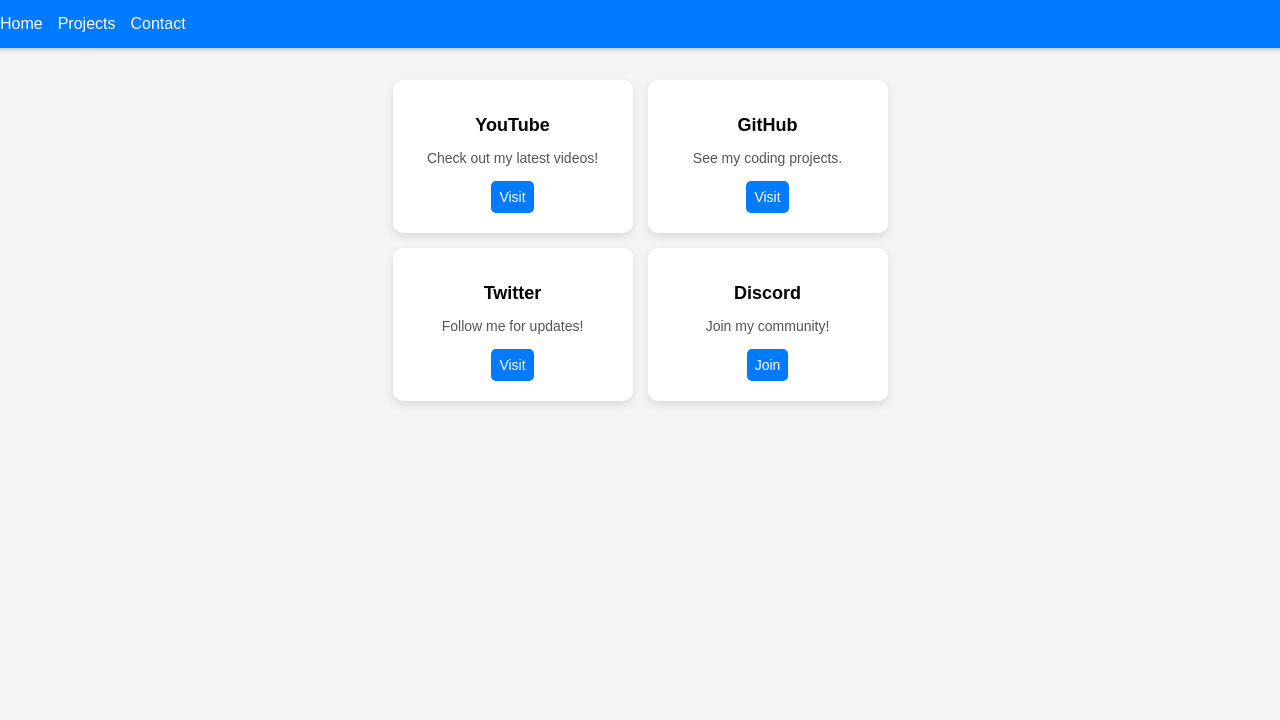
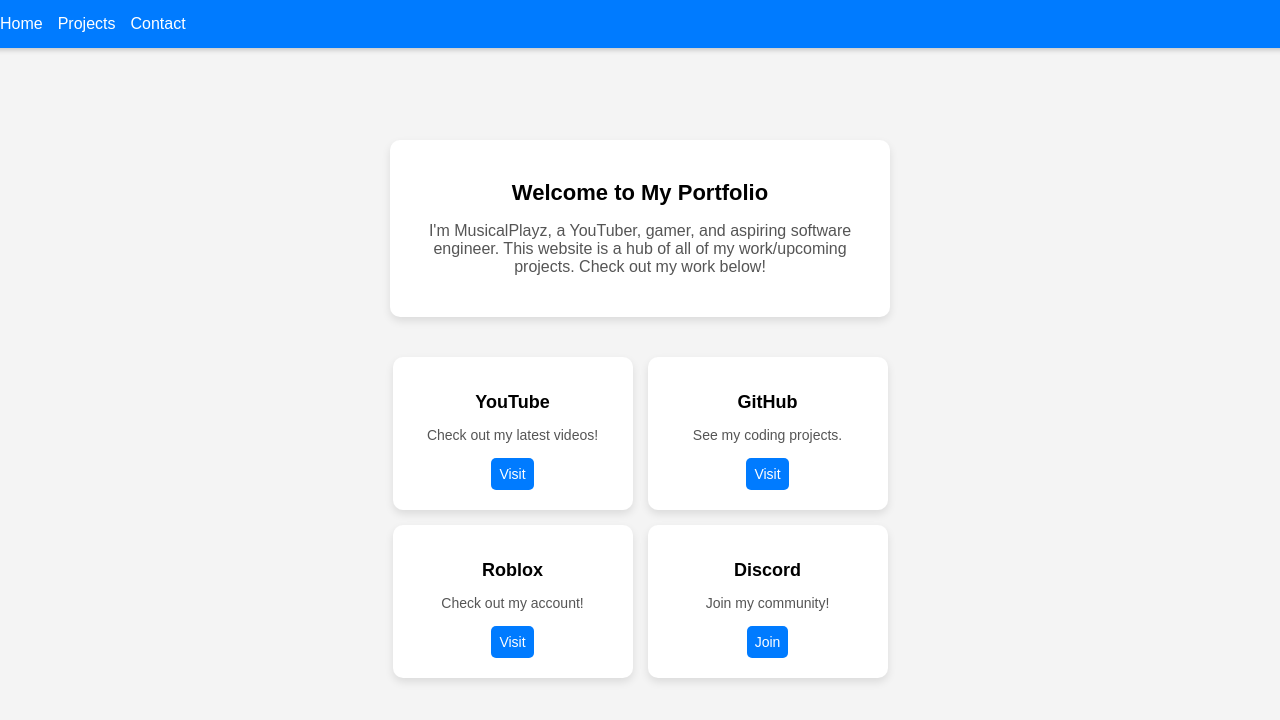
Before and after one commit to MusicalPlayz/My-Website, a plain HTML site: page index.html in a window 1280 px wide. Drawn offline with Linux system fonts and the light colour scheme.

Commit message:
Update index.html

```diff
--- a/index.html
+++ b/index.html
@@ -43,12 +43,34 @@
             text-decoration: underline;
         }
 
+        /* Large Card */
+        .large-card {
+            background: white;
+            width: 450px;
+            padding: 25px;
+            border-radius: 10px;
+            box-shadow: 0 4px 8px rgba(0, 0, 0, 0.1);
+            text-align: center;
+            margin-top: 80px; /* Spacing between navbar and large card */
+            margin-bottom: 20px; /* Space between large card and grid */
+        }
+
+        .large-card h1 {
+            font-size: 22px;
+            margin-bottom: 10px;
+        }
+
+        .large-card p {
+            color: #555;
+            font-size: 16px;
+        }
+
         /* Container for cards */
         .container {
             display: grid;
             grid-template-columns: repeat(2, 1fr);
             gap: 15px;
-            margin-top: 20px;
+            margin-top: 20px; /* Adds space above the grid */
         }
 
         .card {
@@ -92,13 +114,19 @@
     <!-- Top Bar -->
     <div class="navbar">
         <div class="nav-links">
-            <a href="#">Home</a>
-            <a href="#">Projects</a>
+            <a href="https://musicalplayz.github.io/My-Website/">Home</a>
+            <a href="https://github.com/MusicalPlayz/My-Website">Projects</a>
             <a href="#">Contact</a>
         </div>
     </div>
 
-    <!-- Cards -->
+    <!-- Large Card Above Grid -->
+    <div class="large-card">
+        <h1>Welcome to My Portfolio</h1>
+        <p>I'm MusicalPlayz, a YouTuber, gamer, and aspiring software engineer. This website is a hub of all of my work/upcoming projects. Check out my work below!</p>
+    </div>
+
+    <!-- Cards Grid -->
     <div class="container">
         <div class="card">
             <h2>YouTube</h2>
@@ -109,13 +137,13 @@
         <div class="card">
             <h2>GitHub</h2>
             <p>See my coding projects.</p>
-            <button onclick="window.location.href='https://github.com/';">Visit</button>
+            <button onclick="window.location.href='https://github.com/MusicalPlayz/My-Website/';">Visit</button>
         </div>
 
         <div class="card">
-            <h2>Twitter</h2>
-            <p>Follow me for updates!</p>
-            <button onclick="window.location.href='https://twitter.com/';">Visit</button>
+            <h2>Roblox</h2>
+            <p>Check out my account!</p>
+            <button onclick="window.location.href='https://www.roblox.com/users/728153741/profile';">Visit</button>
         </div>
 
         <div class="card">
```
